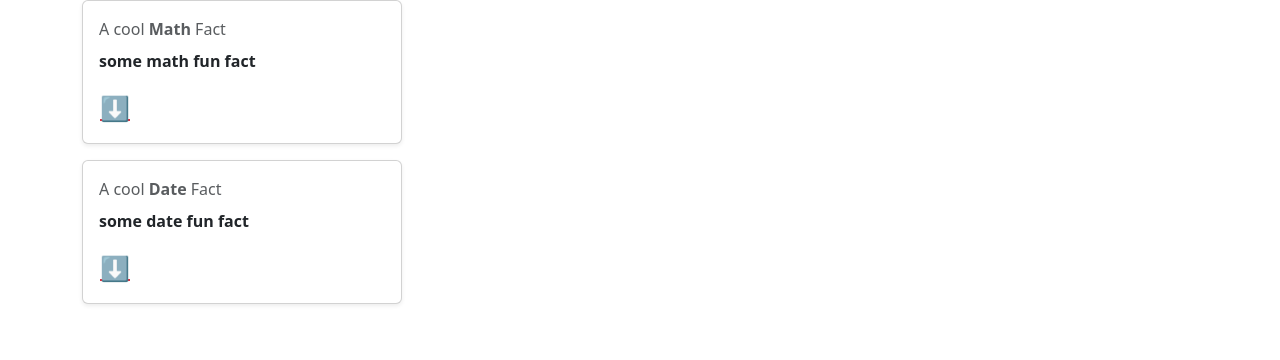
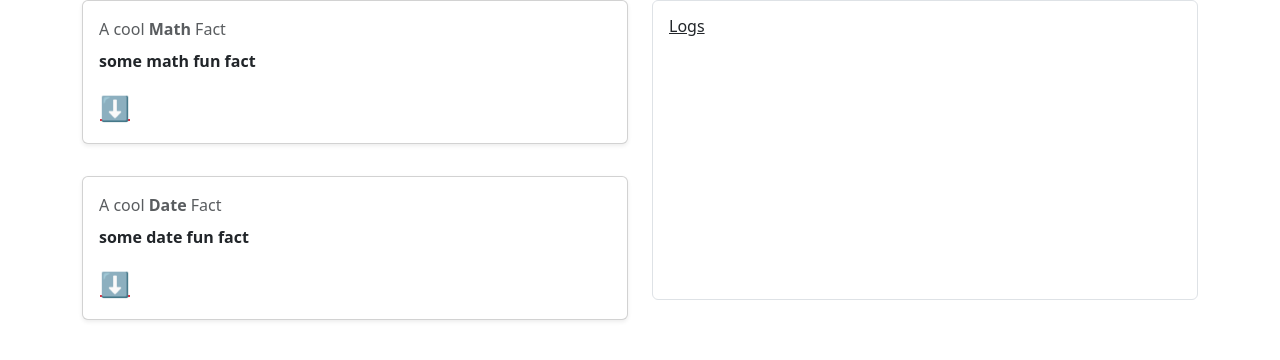
Before and after one commit to lebel-hounkanrin/Digitevent_test, a Vue app: page / in a window 1280 px wide. Shown: the top 360 px of the page. Built offline with nearby package versions, Linux system fonts and the light colour scheme; the HTML template or start-up script is replaced by a standard one.

Commit message:
feat: create log-card component

```diff
--- a/src/App.vue
+++ b/src/App.vue
@@ -1,14 +1,18 @@
 <script setup lang="ts">
 
 import FactCard from '@/components/FactCard.vue'
+import LogCard from '@/components/LogCard.vue'
 </script>
 
 <template>
   <div class="container">
     <div class="row">
-      <div class="col-md-6">
+      <div class="col-md-6 d-flex flex-column align-items-start gap-3">
         <FactCard title="Math" fact="some math fun fact" />
         <FactCard title="Date" fact="some date fun fact" />
+      </div>
+      <div class="col-md-6">
+        <LogCard :logs="[]" />
       </div>
     </div>
   </div>
--- a/src/components/FactCard.vue
+++ b/src/components/FactCard.vue
@@ -7,7 +7,7 @@
 </script>
 
 <template>
-  <div class="card shadow-sm mb-3" style="width: 20rem;">
+  <div class="card shadow-sm mb-3" style="width: 100%;">
     <div class="card-body">
       <p class="text-muted mb-2">
         A cool <strong>{{ title }}</strong> Fact
--- /dev/null
+++ b/src/components/LogCard.vue
@@ -0,0 +1,25 @@
+<script setup lang="ts">
+interface LogItem {
+  category: string;
+  fact: string;
+  time: string;
+}
+defineProps({
+  logs: Array<LogItem>,
+});
+</script>
+
+<template>
+  <div class="bg-white border rounded p-3" style="min-height: 300px;">
+    <h6><u>Logs</u></h6>
+    <div v-for="log in logs" :key="log.time" class="mt-3">
+      <div class="fw-bold">{{ log.time }}</div>
+      <div><strong>{{ log.category }} Fact</strong></div>
+      <div>{{ log.fact }}</div>
+    </div>
+  </div>
+</template>
+
+<style scoped>
+
+</style>
```
